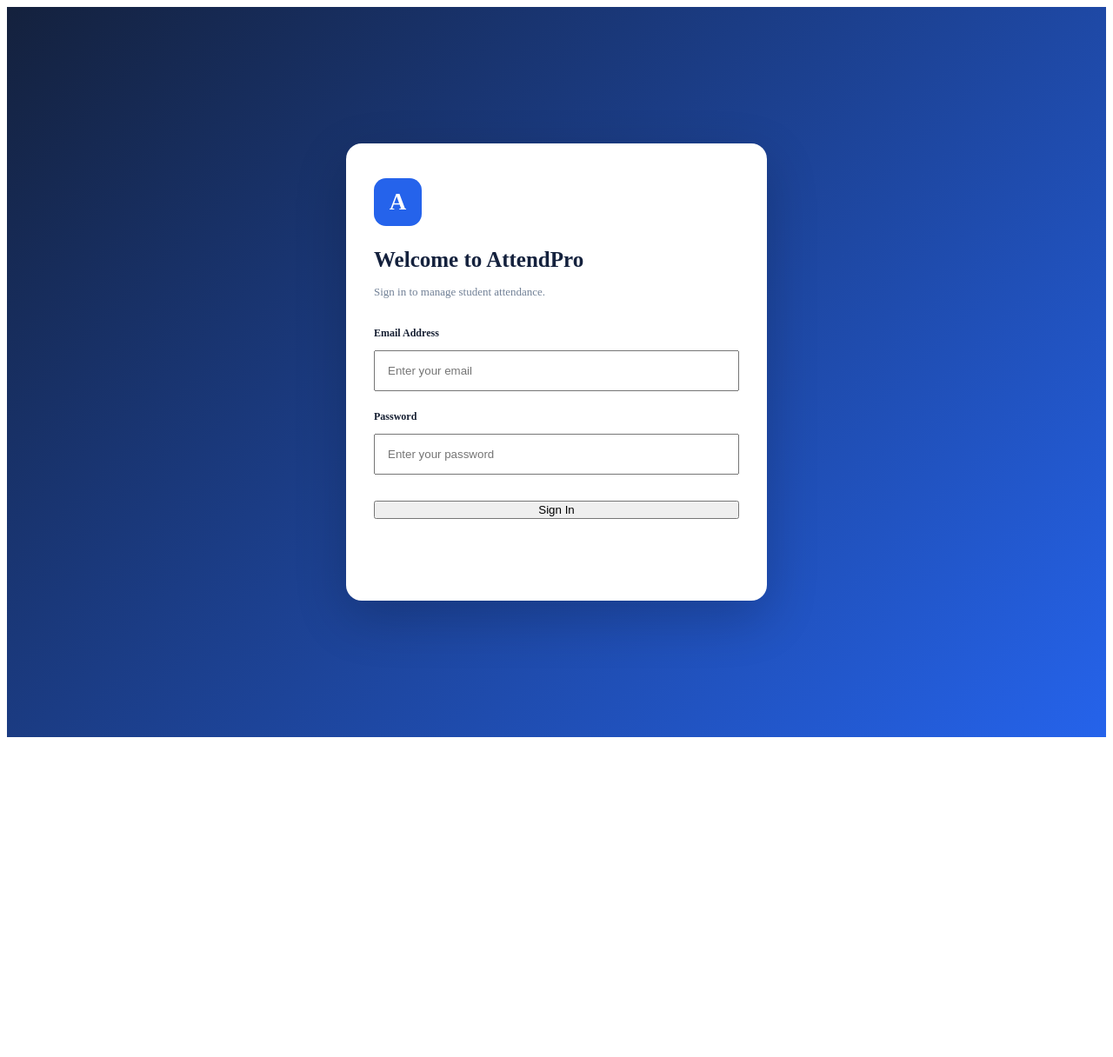
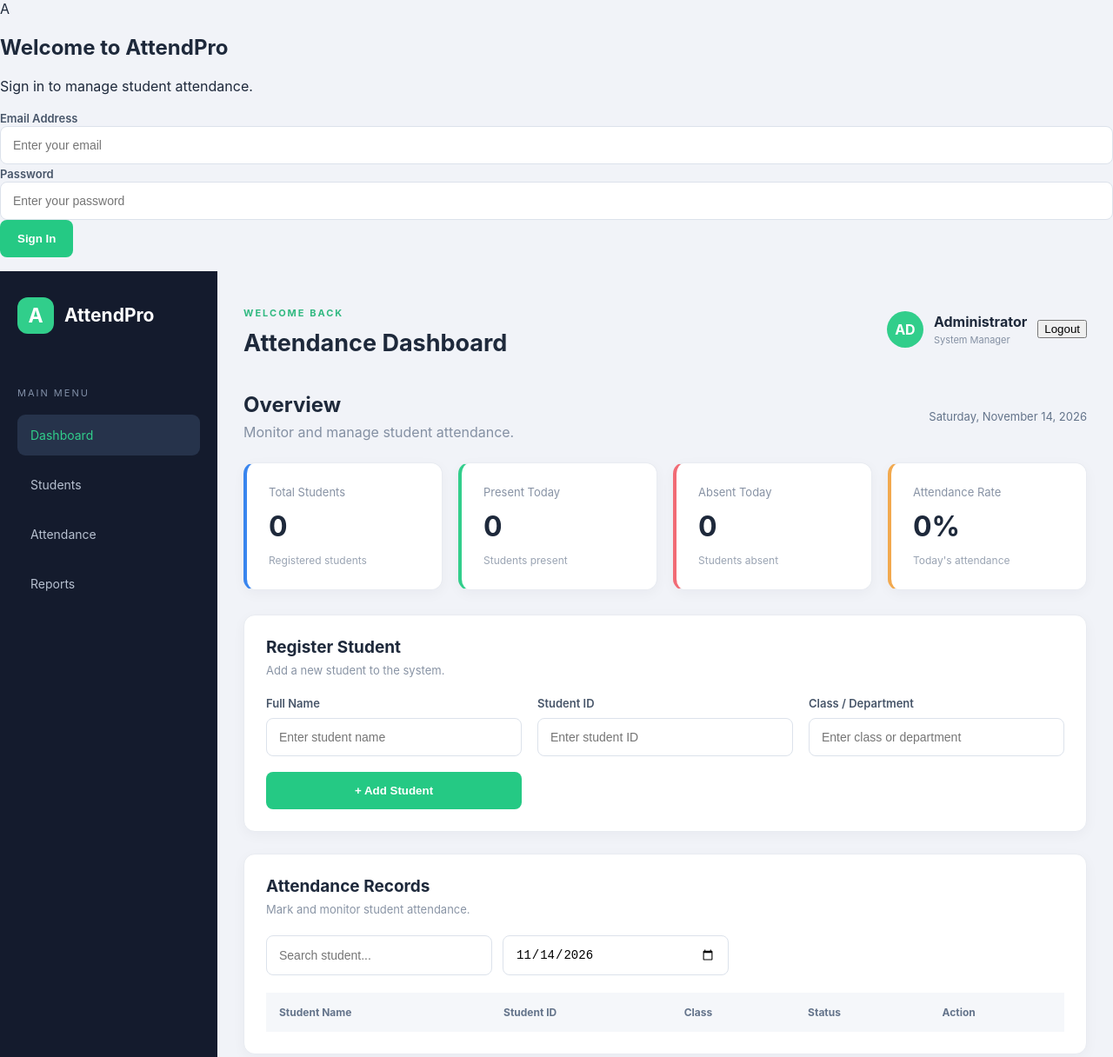
Before and after one commit to tawfiqibrahim178/attendance-management-system, a plain HTML site: page index.html in a window 1280 px wide. Shown: the top 1216 px of the page at 87% size. Before the commit the page ends 856 px from the top, so only its background shows below. Drawn offline with nearby package versions, Linux system fonts and the light colour scheme.

Commit message:
Refactor CSS for professional dashboard layout

```diff
--- a/style.css
+++ b/style.css
@@ -1,103 +1,381 @@
 
 /* =================================
-   ATTENDPRO ADMIN LOGIN
+   ATTENDPRO PROFESSIONAL DASHBOARD
 ================================= */
 
-[hidden] {
-    display: none !important;
+* {
+    box-sizing: border-box;
 }
 
-.login-screen {
-    min-height: 100vh;
-    display: flex;
-    justify-content: center;
-    align-items: center;
-    padding: 20px;
-    background: linear-gradient(135deg, #14213d, #2563eb);
+body {
+    margin: 0;
+    font-family: 'Inter', Arial, sans-serif;
+    background: #f1f3f8;
+    color: #1e293b;
 }
 
-.login-card {
-    width: 100%;
-    max-width: 420px;
-    background: white;
-    padding: 40px 32px;
-    border-radius: 18px;
-    box-shadow: 0 20px 60px rgba(0, 0, 0, 0.2);
+.app-container {
+    min-height: 100vh;
+    display: grid;
+    grid-template-columns: 250px 1fr;
 }
 
-.login-logo {
-    width: 55px;
-    height: 55px;
+/* SIDEBAR */
+.sidebar {
+    background: #141b2d;
+    color: white;
+    padding: 30px 20px;
+    display: flex;
+    flex-direction: column;
+    min-height: 100vh;
+}
+
+.brand {
+    display: flex;
+    align-items: center;
+    gap: 12px;
+    margin-bottom: 50px;
+}
+
+.brand-icon {
+    background: #31ce8b;
+    color: white;
+    width: 42px;
+    height: 42px;
+    border-radius: 12px;
     display: grid;
     place-items: center;
-    background: #2563eb;
+    font-size: 23px;
+    font-weight: bold;
+}
+
+.brand h2 {
+    margin: 0;
+    font-size: 21px;
+}
+
+.menu-label {
+    color: #8290a8;
+    font-size: 11px;
+    letter-spacing: 2px;
+    margin-bottom: 18px;
+}
+
+.sidebar nav {
+    display: flex;
+    flex-direction: column;
+    gap: 10px;
+}
+
+.sidebar nav a {
+    color: #b7c0d0;
+    text-decoration: none;
+    padding: 15px;
+    border-radius: 9px;
+    font-size: 14px;
+    transition: 0.2s;
+}
+
+.sidebar nav a:hover,
+.sidebar nav a.active {
+    background: #26334b;
+    color: #31ce8b;
+}
+
+.sidebar-footer {
+    margin-top: auto;
+    color: #9ba8bb;
+    font-size: 12px;
+}
+
+/* MAIN AREA */
+.main-content {
+    padding: 30px;
+    min-width: 0;
+}
+
+.topbar {
+    display: flex;
+    justify-content: space-between;
+    align-items: center;
+    gap: 20px;
+    flex-wrap: wrap;
+    margin-bottom: 35px;
+}
+
+.topbar h1 {
+    margin: 5px 0;
+    font-size: 27px;
+}
+
+.welcome {
+    color: #31b981;
+    font-size: 11px;
+    font-weight: bold;
+    letter-spacing: 2px;
+}
+
+.admin-profile {
+    display: flex;
+    align-items: center;
+    gap: 12px;
+}
+
+.admin-profile small {
+    display: block;
+    color: #8490a3;
+    margin-top: 4px;
+    font-size: 11px;
+}
+
+.avatar {
+    width: 42px;
+    height: 42px;
+    border-radius: 50%;
+    background: #31ce8b;
     color: white;
-    font-size: 27px;
-    font-weight: 800;
-    border-radius: 14px;
+    display: grid;
+    place-items: center;
+    font-weight: bold;
+}
+
+/* OVERVIEW */
+.date-section {
+    display: flex;
+    justify-content: space-between;
+    align-items: center;
+    flex-wrap: wrap;
+    gap: 15px;
     margin-bottom: 25px;
 }
 
-.login-card h1 {
-    font-size: 25px;
-    color: #14213d;
-    margin-bottom: 10px;
+.date-section h2 {
+    margin: 0 0 7px;
 }
 
-.login-card > p {
-    color: #718096;
-    font-size: 13px;
-    margin-bottom: 30px;
-    line-height: 1.6;
+.date-section p {
+    color: #8490a3;
+    margin: 0;
 }
 
-.login-form {
+.today-date {
+    color: #64748b;
+    font-size: 13px;
+}
+
+/* STATISTICS */
+.stats-grid {
+    display: grid;
+    grid-template-columns: repeat(4, minmax(0, 1fr));
+    gap: 18px;
+    margin-bottom: 28px;
+}
+
+.stat-card {
+    background: white;
+    padding: 25px;
+    border-radius: 13px;
+    border: 1px solid #e8ebf1;
+    box-shadow: 0 4px 15px rgba(20, 30, 50, 0.04);
+    border-left: 4px solid #31ce8b;
+}
+
+.stat-card p {
+    color: #8792a4;
+    font-size: 13px;
+    margin: 0 0 12px;
+}
+
+.stat-card h2 {
+    font-size: 32px;
+    margin: 0 0 8px;
+}
+
+.stat-card span {
+    color: #9aa4b3;
+    font-size: 12px;
+}
+
+.stat-card.blue { border-left-color: #3985ee; }
+.stat-card.green { border-left-color: #31ce8b; }
+.stat-card.red { border-left-color: #f16b75; }
+.stat-card.orange { border-left-color: #f2a94e; }
+
+/* CONTENT CARDS */
+.content-card {
+    background: white;
+    padding: 25px;
+    margin-bottom: 25px;
+    border-radius: 13px;
+    border: 1px solid #e8ebf1;
+    box-shadow: 0 4px 15px rgba(20, 30, 50, 0.04);
+}
+
+.section-heading {
+    margin-bottom: 22px;
+}
+
+.section-heading h2 {
+    margin: 0 0 7px;
+    font-size: 19px;
+}
+
+.section-heading p {
+    color: #8994a5;
+    font-size: 13px;
+    margin: 0;
+}
+
+/* FORMS */
+#studentForm {
+    display: grid;
+    grid-template-columns: repeat(3, minmax(0, 1fr));
+    gap: 18px;
+    align-items: end;
+}
+
+.form-group {
     display: flex;
     flex-direction: column;
-    gap: 12px;
+    gap: 9px;
 }
 
+.form-group label,
 .login-form label {
-    font-size: 12px;
-    font-weight: 600;
-    color: #172033;
-}
-
-.login-form input {
-    margin-bottom: 10px;
-    padding: 14px;
-}
-
-.login-form button {
-    width: 100%;
-    margin-top: 8px;
-}
-
-.login-message {
-    font-size: 12px;
-    color: #dc2626;
-    text-align: center;
-    min-height: 18px;
-}
-
-.logout-btn {
-    background: #fee2e2;
-    color: #b91c1c;
-    padding: 10px 14px;
-    font-size: 12px;
+    color: #475569;
+    font-size: 13px;
     font-weight: 600;
 }
 
-.logout-btn:hover {
-    background: #fecaca;
+input {
+    width: 100%;
+    padding: 13px 14px;
+    border: 1px solid #dce2eb;
+    border-radius: 8px;
+    background: #fff;
+    font-size: 14px;
+    outline: none;
 }
 
-@media (max-width: 480px) {
-    .login-card {
-        padding: 30px 22px;
+input:focus {
+    border-color: #31ce8b;
+    box-shadow: 0 0 0 3px rgba(49, 206, 139, 0.12);
+}
+
+.primary-btn {
+    background: #25c984;
+    color: white;
+    border: none;
+    padding: 14px 20px;
+    border-radius: 8px;
+    font-weight: 600;
+    cursor: pointer;
+}
+
+.primary-btn:hover {
+    background: #1eaa70;
+}
+
+/* TABLE */
+.table-controls {
+    display: flex;
+    gap: 12px;
+    margin-bottom: 20px;
+    flex-wrap: wrap;
+}
+
+.table-controls input {
+    max-width: 260px;
+}
+
+.table-wrapper {
+    width: 100%;
+    overflow-x: auto;
+}
+
+table {
+    width: 100%;
+    border-collapse: collapse;
+    min-width: 600px;
+}
+
+th {
+    background: #f5f7fa;
+    color: #64748b;
+    text-align: left;
+    padding: 15px;
+    font-size: 12px;
+}
+
+td {
+    padding: 15px;
+    border-bottom: 1px solid #edf0f4;
+    font-size: 13px;
+}
+
+footer {
+    text-align: center;
+    color: #98a2b3;
+    font-size: 12px;
+    padding: 20px;
+}
+
+/* MOBILE */
+@media (max-width: 900px) {
+    .app-container {
+        grid-template-columns: 1fr;
     }
 
-    .login-card h1 {
+    .sidebar {
+        min-height: auto;
+        padding: 18px;
+    }
+
+    .brand {
+        margin-bottom: 20px;
+    }
+
+    .sidebar nav {
+        flex-direction: row;
+        flex-wrap: wrap;
+    }
+
+    .sidebar-footer {
+        display: none;
+    }
+
+    .stats-grid {
+        grid-template-columns: repeat(2, 1fr);
+    }
+
+    #studentForm {
+        grid-template-columns: 1fr;
+    }
+}
+
+@media (max-width: 520px) {
+    .main-content {
+        padding: 16px;
+    }
+
+    .stats-grid {
+        grid-template-columns: 1fr 1fr;
+        gap: 10px;
+    }
+
+    .stat-card {
+        padding: 15px;
+    }
+
+    .stat-card h2 {
+        font-size: 25px;
+    }
+
+    .content-card {
+        padding: 17px;
+    }
+
+    .topbar h1 {
         font-size: 22px;
     }
 }
```
